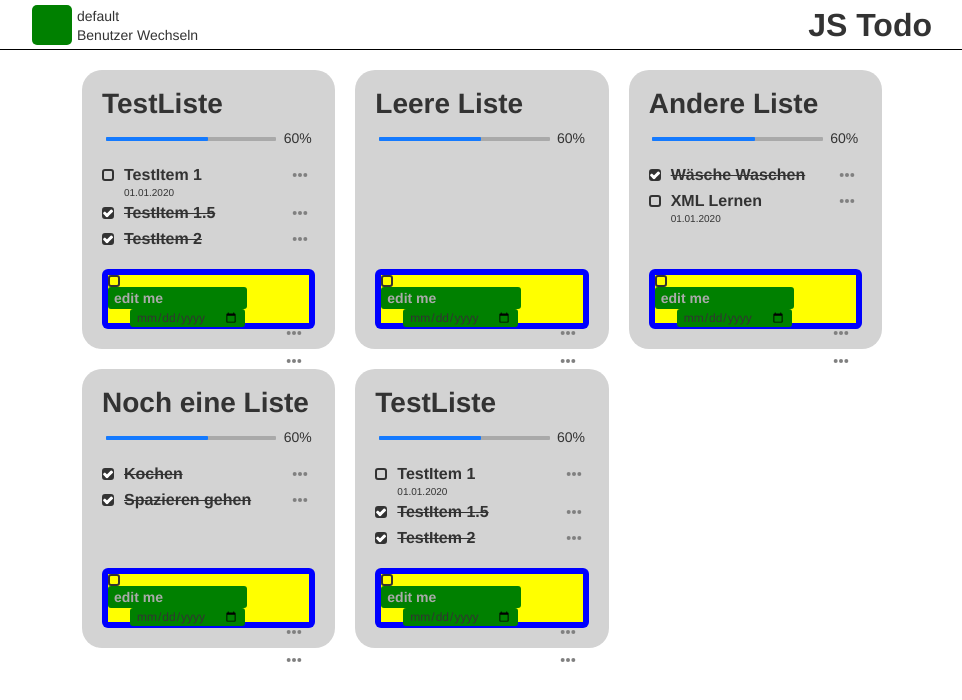
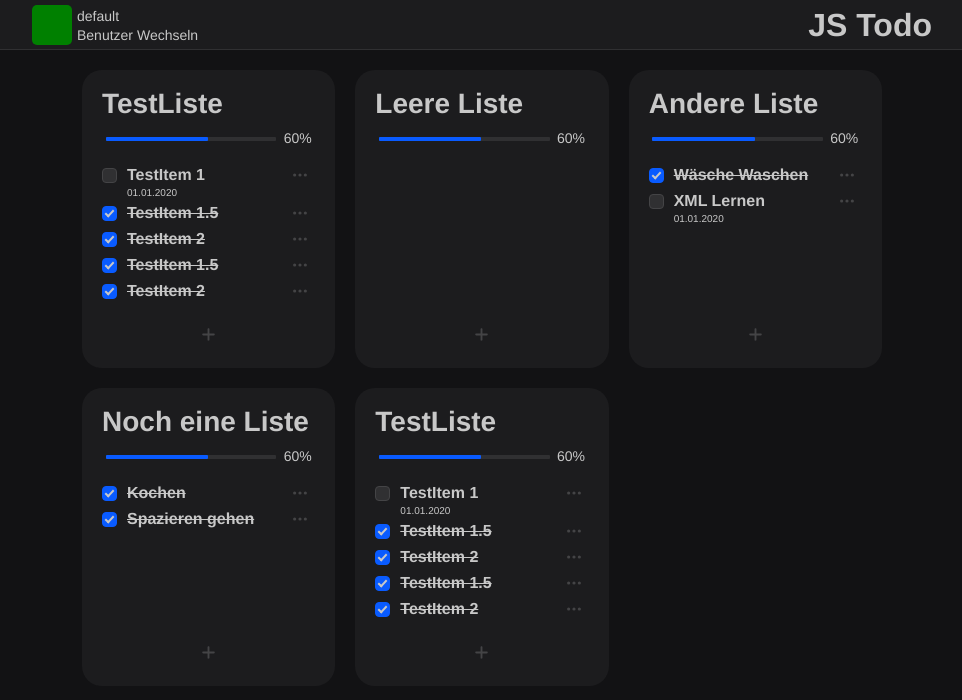
Before and after one commit to lucaschultz/jstodo, a Vue app in the folder client/: page / in a window 1280 px wide. Shown: the top 700 px of the page, without its empty margins (158-1120 px from the left). Built offline with nearby package versions, Linux system fonts and the light colour scheme.

Commit message:
Todo Items are now editable/removable

```diff
--- a/client/public/style.css
+++ b/client/public/style.css
@@ -89,21 +89,12 @@ button {
   padding: 0;
   width: auto;
   overflow: visible;
-
   background: transparent;
-
-  /* inherit font & color from ancestor */
   color: inherit;
   font: inherit;
-
-  /* Normalize `line-height`. Cannot be changed from `normal` in Firefox 4+. */
   line-height: normal;
-
-  /* Corrects font smoothing for webkit */
   -webkit-font-smoothing: inherit;
   -moz-osx-font-smoothing: inherit;
-
-  /* Corrects inability to style clickable `input` types in iOS */
   -webkit-appearance: none;
 }
 
@@ -128,12 +119,10 @@ section {
 }
 
 body {
-    font-family: 'Open Sans', Arial, sans-serif;
-    line-height: 1.5;
-    font-size: 14px;
-    font-size: 1.4em;
-    background-color: #fff;
-    color: #333;
+  font-family: Avenir, Helvetica, Arial, sans-serif;
+  line-height: 1.5;
+  font-size: 14px;
+  font-size: 1.4em;
 }
 
 .site-wrapper {
@@ -198,58 +187,21 @@ input:-moz-placeholder {
     color:#aaa;
 }
 
-input[type="checkbox"] {
-    margin: 0;
-    vertical-align: middle;
+/* Colors */
+
+html {
+  --color-accent: rgba(9, 91, 255, 1.00);
+  --bg-main: rgba(18, 18, 20, 1.00);
+  --bg-accent: rgba(28, 28, 30, 1.00);
+  --secondary-accent: rgba(68, 68, 70, 1.00);
+  --primary-accent: rgba(48, 48, 50, 1.00);
+  --tertiary-accent: rgba(35, 35, 37, 1.00);
+  --text: rgba(200, 200, 200, 1.00);
+  --shadow: rgba(0, 0, 0, .2);
+  --white: rgba(200, 200, 200, 1.00);
+  color: var(--text);
+  background-color: var(--bg-main);
 }
-
-input[type="submit"] {
-    border: none;
-    padding: 16px 20px;
-    font-family: inherit;
-    font-size: inherit;
-    text-transform: uppercase;
-    background-color: #00B285;
-    color: #fff;
-    font-weight: 700;
-    cursor: pointer;
-    -webkit-appearance: none;
-    -moz-appearance: none;
-    appearance: none;
-    -webkit-border-radius: 0;
-}
-
-input[type="submit"]:hover {
-    background-color: #00906C;
-}
-
-select {
-    display: block;
-    width: 100%;
-}
-
-label {
-    font-size: 11px;
-    font-size: 1.1rem;
-    font-style: italic;
-    color: #999;
-}
-
-small {
-    font-size: 11px;
-    font-size: 1.1rem;
-}
-
-img {
-    max-width: 100%;
-    height: auto;
-}
-
-embed,
-iframe {
-    max-width: 100%;
-}
-
 
 /* Header */
 
@@ -259,7 +211,8 @@ header {
   height: 50px;
   display: flex;
   justify-content: center;
-  border-bottom: 1px solid black;
+  background-color: var(--bg-accent);
+  border-bottom: 1px solid var(--primary-accent);
 }
 
 #header-content-wrapper {
@@ -317,13 +270,12 @@ h1 {
   display: grid;
   grid-gap: 20px;
   grid-template-columns: repeat(auto-fill, minmax(250px,1fr));
-  /*grid-auto-rows: 200px;*/
 }
 
 /* Todo Lists */
 
 .todo-list-wrapper {
-  background: lightgrey;
+  background: var(--bg-accent);
   border-radius: 20px;
   padding: 20px;
   min-height: 250px;
@@ -359,14 +311,14 @@ h1 {
 .progress-bar-outer {
   width: 80%;
   height: 4px;
-  background: darkgrey;
+  background: var(--primary-accent);
   border-radius: 1px;
 }
 
 .progress-bar-inner {
   height: 100%;
   width: 60%;
-  background: #147aff;
+  background: var(--color-accent);
   border-radius: inherit;
 }
 
@@ -376,7 +328,6 @@ h1 {
 
 /* Todo Item */
 
-
 .todo-item {
   display: flex;
   align-items: center;
@@ -385,57 +336,8 @@ h1 {
 }
 
 .todo-item input[type="checkbox"] {
-  display: none;
+  margin-right: 10px;
 }
-
-.todo-check {
-  box-sizing: border-box;
-  border-radius: 3px;
-  margin-right: 10px;
-  height: 12px;
-  width: 12px;
-  border: 2px solid #333;
-  position: relative;
-  cursor: pointer;
-  transition: background-color .1s ease-out;
-}
-
-.todo-check::before,
-.todo-check::after {
-  content: '';
-  top: 6px;
-  left: -2px;
-  display: block;
-  position: absolute;
-  height: 3px;
-  width: 6px;
-  background-color: white;
-  transform: rotate(45deg) scaleX(0);
-  transform-origin: right center;
-  border-radius: 1px;
-  transition: transform .1s ease-out;
-}
-
-.todo-check::after {
-  left: 2px;
-  width: 9px;
-  transform: rotate(-45deg) scaleX(0);
-  transform-origin: left center;
-  transition: transform .15s ease-out;
-}
-
-input:checked ~ .todo-check {
-  background-color: #333;
-}
-
-input:checked ~ .todo-check::before {
-  transform: rotate(45deg) scaleX(1);
-}
-
-input:checked ~ .todo-check::after {
-  transform: rotate(-45deg) scaleX(1);
-}
-
 
 .item-name {
   display: block;
@@ -452,7 +354,7 @@ input:checked ~ .item-name {
 .item-due {
   display: block;
   font-size: 10px;
-  margin-left: 22px;
+  margin-left: 25px;
   overflow: hidden;
   height: 12px;
   transition: height .2s;
@@ -462,7 +364,7 @@ input:checked ~ .item-due {
   height: 0;
 }
 
-.edit-button {
+.simple-button {
   display: flex;
   align-items: center;
   justify-content: center;
@@ -473,8 +375,8 @@ input:checked ~ .item-due {
   transition: background-color .2s ease;
 }
 
-.edit-button:hover {
-  background-color: darkgrey;
+.simple-button:hover {
+  background-color: var(--tertiary-accent);
 }
 
 .edit-button svg {
@@ -482,8 +384,8 @@ input:checked ~ .item-due {
   width: 16px;
 }
 
-.edit-button-symbol {
-  fill: grey;
+.simple-button-symbol {
+  fill: var(--secondary-accent);
 }
 
 .break {
@@ -493,32 +395,51 @@ input:checked ~ .item-due {
 
 /* ItemEditor */
 
+
 .todo-list-content > form {
   margin-top: auto;
   display: flex;
-  align-items: center;
   flex-wrap: wrap;
-  background-color: blue;
   padding: 6px;
   border-radius: 6px;
-  height: 60px;
   width: 100%;
+  max-height: 55px;
+  overflow: hidden;
 }
 
-.todo-list-content > form input {
+.todo-list-content > form:hover {
+  background-color: var(--tertiary-accent);
+}
+
+.todo-list-content > form input[type="checkbox"] {
+  margin-right: 10px;
+}
+
+.new-todo-name,
+.new-todo-due {
   display: block;
   font-family: inherit;
   color: inherit;
   background-color: inherit;
   border-radius: 3px;
   border: none;
-  padding: 0 6px;
-  background-color: green;
 }
 
-.fiel-wrapper {
-  background-color: yellow;
-  height: 100%;
+.new-todo-name::placeholder,
+.new-todo-due::placeholder {
+  font-weight: 600;
+  color: inherit;
+}
+
+
+.field-wrapper {
+  overflow: hidden;
+  height: 0px;
+  display: flex;
+  flex-wrap: wrap;
+  align-items: center;
+  width: calc(100% - 30px);
+  transition: height .2s linear;
 }
 
 .todo-list-content > form input:focus {
@@ -528,28 +449,184 @@ input:checked ~ .item-due {
 .new-todo-name {
   font-size: 14px;
   font-weight: 600;
-  height: 22px;
-  width: calc(100% - 22px - 40px);
+  height: 20px;
+  line-height: 20px;
+  width: calc(100% - 25px);
 }
 
 .button-wrapper {
   margin-left: auto;
-  height: 100%;
+  overflow: hidden;
+  height: 0px;
   display: flex;
   flex-direction: column;
   justify-content: space-between;
   align-self: flex-start;
+  transition: height .2s linear;
 }
 
 .new-todo-due {
-  font-size: 12px;
-  font-weight: 400;
-  margin-left: 22px;
+  font-size: 10px;
+  font-weight: 600;
+  margin-left: 25px;
   width: auto;
-  height: 18px;
-  line-height: 18px;
+  height: 16px;
+  line-height: 16px;
+  color: #838383 !important;
 }
 
-.todo-list-content > form > .todo-check {
-  cursor: default;
+.todo-list-content > form.expanded {
+  background-color: var(--tertiary-accent);
 }
+
+.todo-list-content > form.expanded > .button-wrapper,
+.todo-list-content > form.expanded > .field-wrapper {
+  height: 43px;
+}
+
+.cancel-button,
+.confirm-button {
+  opacity: 0;
+  transition: opacity .1s linear;
+}
+
+.cancel-button svg,
+.confirm-button svg {
+  width: 15px;
+}
+
+form.expanded .cancel-button,
+form.expanded .confirm-button {
+  opacity: 1;
+}
+
+form.expanded .cancel-button:hover,
+form.expanded .confirm-button:hover {
+  background-color: var(--primary-accent);
+}
+
+.big-button {
+  width: 100%;
+  display: flex;
+  justify-content: center;
+  align-items: center;
+  height: 15px;
+  transition: height .2s linear;
+  overflow: hidden;
+}
+
+.todo-list-content > form.expanded .big-button {
+  height: 0px;
+}
+
+.todo-list-content > form.expanded .big-button-symbol {
+  opacity: 0;
+}
+
+.add-button svg {
+  width: 15px;
+  height: 15px;
+  /*transition: height .2s linear;*/
+}
+
+.big-button-symbol {
+  fill: var(--secondary-accent);
+  opacity: 1;
+  transition: opacity .1s ease-in-out;
+}
+
+
+
+@supports (-webkit-appearance: none) or (-moz-appearance: none) {
+  input[type='checkbox'] {
+    --focus: 2px rgba(39, 94, 254, .3);
+    -webkit-appearance: none;
+    -moz-appearance: none;
+    height: 15px;
+    outline: none;
+    display: inline-block;
+    vertical-align: top;
+    position: relative;
+    margin: 0;
+    cursor: pointer;
+    border: 1px solid var(--bc, var(--secondary-accent));
+    background: var(--b, var(--primary-accent));
+    -webkit-transition: background .3s, border-color .3s, box-shadow .2s;
+    transition: background .3s, border-color .3s, box-shadow .2s;
+  }
+  input[type='checkbox']:after {
+    content: '';
+    display: block;
+    left: 0;
+    top: 0;
+    position: absolute;
+    -webkit-transition: opacity var(--d-o, 0.2s), -webkit-transform var(--d-t, 0.3s) var(--d-t-e, ease);
+    transition: opacity var(--d-o, 0.2s), -webkit-transform var(--d-t, 0.3s) var(--d-t-e, ease);
+    transition: transform var(--d-t, 0.3s) var(--d-t-e, ease), opacity var(--d-o, 0.2s);
+    transition: transform var(--d-t, 0.3s) var(--d-t-e, ease), opacity var(--d-o, 0.2s), -webkit-transform var(--d-t, 0.3s) var(--d-t-e, ease);
+  }
+  input[type='checkbox']:checked {
+    --b: var(--color-accent);
+    --bc: var(--color-accent);
+    --d-o: .3s;
+    --d-t: .6s;
+    --d-t-e: cubic-bezier(.2, .85, .32, 1.2);
+  }
+  input[type='checkbox']:disabled {
+    --b: var(--bg-accent);
+    --bc: var(--primary-accent);
+    cursor: not-allowed;
+    opacity: .75;
+  }
+  input[type='checkbox']:disabled:checked {
+    --b: var(--bg-accent);
+    --bc: var(--primary-accent);
+  }
+  input[type='checkbox']:disabled:checked:after {
+    --o: .5;
+  }
+  input[type='checkbox']:disabled + label {
+    cursor: not-allowed;
+  }
+  input[type='checkbox']:hover:not(:checked):not(:disabled) {
+    --bc: var(--color-accent);
+  }
+  input[type='checkbox']:focus {
+    box-shadow: 0 0 0 var(--focus);
+  }
+  input[type='checkbox'] {
+    width: 15px;
+  }
+  input[type='checkbox']:after {
+    opacity: var(--o, 0);
+  }
+  input[type='checkbox']:checked {
+    --o: 1;
+  }
+  input[type='checkbox'] + label {
+    font-size: 14px;
+    line-height: 21px;
+    display: inline-block;
+    vertical-align: top;
+    cursor: pointer;
+    margin-left: 4px;
+  }
+
+  input[type='checkbox'] {
+    border-radius: 4px;
+  }
+  input[type='checkbox']:after {
+    width: 5px;
+    height: 9px;
+    border: 2px solid var(--white);
+    border-top: 0;
+    border-left: 0;
+    left: 4px;
+    top: 1px;
+    -webkit-transform: rotate(var(--r, 20deg));
+            transform: rotate(var(--r, 20deg));
+  }
+  input[type='checkbox']:checked {
+    --r: 43deg;
+  }
+}
--- a/client/src/App.vue
+++ b/client/src/App.vue
@@ -41,6 +41,18 @@ export default {
                   done: true,
                   due: '01.01.2020',
                   id: '684fdfhdhsghzd'
+                },
+                {
+                  name: 'TestItem 1.5',
+                  done: true,
+                  due: '01.01.2020',
+                  id: 'dfksduhf6789'
+                },
+                {
+                  name: 'TestItem 2',
+                  done: true,
+                  due: '01.01.2020',
+                  id: '684fddsfsdfhdhsghzd'
                 }
               ]
             },
@@ -111,16 +123,3 @@ export default {
   }
 };
 </script>
-
-<style>
-body {
-  margin: 0;
-  padding: 0;
-}
-#app {
-  font-family: Avenir, Helvetica, Arial, sans-serif;
-  -webkit-font-smoothing: antialiased;
-  -moz-osx-font-smoothing: grayscale;
-  color: #333;
-}
-</style>
--- /dev/null
+++ b/client/src/components/AddButton.vue
@@ -0,0 +1,19 @@
+<template>
+    <button class="add-button big-button" @click="onClick($event)">
+      <svg width="24" height="24" viewBox="0 0 24 24" fill="none" xmlns="http://www.w3.org/2000/svg"><path class="big-button-symbol" fill-rule="evenodd" clip-rule="evenodd" d="M10.5 20.5C10.5 21.33 11.17 22 12 22C12.83 22 13.5 21.33 13.5 20.5V13.5H20.5C21.33 13.5 22 12.83 22 12C22 11.17 21.33 10.5 20.5 10.5H13.5V3.5C13.5 2.67 12.83 2 12 2C11.17 2 10.5 2.67 10.5 3.5V10.5H3.5C2.67 10.5 2 11.17 2 12C2 12.83 2.67 13.5 3.5 13.5H10.5V20.5Z" fill="#000"></path></svg>
+    </button>
+</template>
+
+<script>
+export default {
+  name: 'AddButton',
+  methods: {
+    onClick: function (event) {
+      if (event) {
+        event.preventDefault();
+      }
+      this.$emit('click');
+    }
+  }
+};
+</script>
--- /dev/null
+++ b/client/src/components/CancelButton.vue
@@ -0,0 +1,19 @@
+<template>
+    <button class="cancel-button simple-button" @click="onClick($event)">
+      <svg width="24" height="24" viewBox="0 0 24 24" fill="none" xmlns="http://www.w3.org/2000/svg"><path class="simple-button-symbol" fill-rule="evenodd" clip-rule="evenodd" d="M14.1201 12.0025L19.0601 7.0625C19.6501 6.4725 19.6501 5.5225 19.0601 4.9425C18.4701 4.3525 17.5201 4.3525 16.9401 4.9425L12.0001 9.8825L7.06006 4.9425C6.47006 4.3525 5.52006 4.3525 4.94006 4.9425C4.35006 5.5325 4.35006 6.4825 4.94006 7.0625L9.88006 12.0025L4.94006 16.9425C4.35006 17.5325 4.35006 18.4825 4.94006 19.0625C5.23006 19.3525 5.62006 19.5025 6.00006 19.5025C6.38006 19.5025 6.77006 19.3525 7.06006 19.0625L12.0001 14.1225L16.9401 19.0625C17.2301 19.3525 17.6201 19.5025 18.0001 19.5025C18.3801 19.5025 18.7701 19.3525 19.0601 19.0625C19.6501 18.4725 19.6501 17.5225 19.0601 16.9425L14.1201 12.0025Z" fill="#000"></path></svg>
+    </button>
+</template>
+
+<script>
+export default {
+  name: 'CancelButton',
+  methods: {
+    onClick: function (event) {
+      if (event) {
+        event.preventDefault();
+      }
+      this.$emit('click');
+    }
+  }
+};
+</script>
--- /dev/null
+++ b/client/src/components/ConfirmButton.vue
@@ -0,0 +1,19 @@
+<template>
+    <button class="confirm-button simple-button" @click="onClick($event)">
+      <svg width="24" height="24" viewBox="0 0 24 24" fill="none" xmlns="http://www.w3.org/2000/svg"><path class="simple-button-symbol" fill-rule="evenodd" clip-rule="evenodd" d="M20.6992 5.06267C20.3086 4.67214 19.6755 4.67214 19.2849 5.06267L9.36846 14.9791L5.12944 10.7401C4.73891 10.3496 4.10575 10.3496 3.71522 10.7401L3.00707 11.4483C2.61654 11.8388 2.61654 12.472 3.00707 12.8625L7.96034 17.8158C8.02223 17.8777 8.08717 17.9346 8.15468 17.9867L8.67304 18.5051C9.06357 18.8956 9.69673 18.8956 10.0873 18.5051L10.6506 17.9418C10.6981 17.9023 10.7442 17.8603 10.7888 17.8158L11.4969 17.1076L11.4908 17.1015L21.4073 7.18504C21.7978 6.79451 21.7978 6.16135 21.4073 5.77083L20.6992 5.06267Z" fill="#000"></path></svg>
+    </button>
+</template>
+
+<script>
+export default {
+  name: 'ConfirmButton',
+  methods: {
+    onClick: function (event) {
+      if (event) {
+        event.preventDefault();
+      }
+      this.$emit('click');
+    }
+  }
+};
+</script>
--- a/client/src/components/EditButton.vue
+++ b/client/src/components/EditButton.vue
@@ -1,10 +1,10 @@
 <template>
-    <button class="edit-button simple-button" @click="$emit('edit-button')">
+    <button class="edit-button simple-button" @click="onClick($event)">
       <svg width="11px" height="3px" viewBox="0 0 11 3" version="1.1" xmlns="http://www.w3.org/2000/svg" xmlns:xlink="http://www.w3.org/1999/xlink">
-        <g class="edit-button-symbol button-symbol" fill="black">
-          <circle id="Oval" cx="1.5" cy="1.5" r="1.5"></circle>
-          <circle id="Oval-Copy" cx="5.5" cy="1.5" r="1.5"></circle>
-          <circle id="Oval-Copy-2" cx="9.5" cy="1.5" r="1.5"></circle>
+        <g class="simple-button-symbol" fill="#000">
+          <circle id="Oval" cx="1.5" cy="1.5" r="1.2"></circle>
+          <circle id="Oval-Copy" cx="5.5" cy="1.5" r="1.2"></circle>
+          <circle id="Oval-Copy-2" cx="9.5" cy="1.5" r="1.2"></circle>
         </g>
       </svg>
     </button>
@@ -13,5 +13,13 @@
 <script>
 export default {
   name: 'EditButton',
+  methods: {
+    onClick: function (event) {
+      if (event) {
+        event.preventDefault();
+      }
+      this.$emit('click');
+    }
+  }
 };
 </script>
--- a/client/src/components/ItemEditor.vue
+++ b/client/src/components/ItemEditor.vue
@@ -1,20 +1,23 @@
 <template>
-  <form>
-    <div class="fiel-wrapper">
-      <div class="todo-check"></div>
-      <input v-model="name" placeholder="edit me" class="new-todo-name">
+  <form :class="{ expanded: isExpanded }">
+    <AddButton @click="newItem"></AddButton>
+    <div class="field-wrapper">
+      <input type="checkbox" disabled v-model="done">
+      <input v-model="name" placeholder="Todo" class="new-todo-name">
       <div class="break"></div>
-      <input type="date" class="new-todo-due" id="start" value="" min="2020-01-01">
+      <input type="date" class="new-todo-due" v-model="due" min="2020-01-01">
     </div>
     <div class="button-wrapper">
-      <EditButton></EditButton>
-      <EditButton></EditButton>
+      <ConfirmButton @click="emitItem"></ConfirmButton>
+      <CancelButton @click="cancelEdit"></CancelButton>
     </div>
   </form>
 </template>
 
 <script>
-import EditButton from './EditButton.vue';
+import ConfirmButton from './ConfirmButton.vue';
+import CancelButton from './CancelButton.vue';
+import AddButton from './AddButton.vue';
 
 export default {
   name: 'ItemEditor',
@@ -23,11 +26,55 @@ export default {
   },
   data: function () {
     return {
-      name: this.item.name,
+      name: '',
+      id: null,
+      due: '',
+      done: false
     };
   },
+  computed: {
+    isExpanded: function () {
+      return this.id !== null;
+    }
+  },
+  methods: {
+    generateID: function () {
+      return '_' + Math.random().toString(36).substr(2, 9);
+    },
+    newItem: function () {
+      this.id = this.generateID();
+    },
+    cancelEdit: function () {
+      this.id = null;
+      this.done = false;
+      this.name = '';
+      this.due = '';
+    },
+    emitItem: function () {
+      this.$emit('updated-item', {
+        id: this.id,
+        done: this.done,
+        name: this.name,
+        due: this.due
+      });
+      this.cancelEdit();
+    }
+  },
+  watch: {
+    item: {
+      deep: true,
+      handler: function (newVal) {
+        this.id = newVal.id;
+        this.done = newVal.done;
+        this.name = newVal.name;
+        this.due = newVal.due;
+      }
+    }
+  },
   components: {
-    EditButton
+    ConfirmButton,
+    CancelButton,
+    AddButton
   }
 };
 </script>
--- a/client/src/components/TodoItem.vue
+++ b/client/src/components/TodoItem.vue
@@ -2,9 +2,8 @@
     <ul>
         <li class="todo-item">
           <input type="checkbox" :id="extended" v-model="done">
-          <label class="todo-check" :for="extended"></label>
           <div class="item-name">{{ name }}</div>
-          <EditButton></EditButton>
+          <EditButton @click="editItem"></EditButton>
           <div class="break"></div>
           <div class="item-due">{{ due }}</div>
         </li>
@@ -25,6 +24,14 @@ export default {
     },
     updateItem () {
       this.$emit('updated-item', {
+        name: this.name,
+        done: this.done,
+        due: this.due,
+        id: this.id
+      });
+    },
+    editItem () {
+      this.$emit('edit-item', {
         name: this.name,
         done: this.done,
         due: this.due,
--- a/client/src/components/TodoList.vue
+++ b/client/src/components/TodoList.vue
@@ -11,9 +11,9 @@
         </div>
       </div>
       <ul class="item-list">
-        <TodoItem v-for="item in items" v-bind:item="item" v-bind:key="item.id" @updated-item="updateItems"></TodoItem>
+        <TodoItem v-for="item in items" v-bind:item="item" v-bind:key="item.id" @updated-item="updateItems" @edit-item="setEditItem"></TodoItem>
       </ul>
-      <ItemEditor :item="currentItem"></ItemEditor>
+      <ItemEditor :item="editItem" @updated-item="updateItems"></ItemEditor>
     </div>
   </div>
 </template>
@@ -32,12 +32,7 @@ export default {
       name: this.list.name,
       id: this.list.id,
       items: this.list.items,
-      currentItem: {
-        name: '',
-        done: false,
-        due: '2020-10-12',
-        id: 'f4i3hr9f'
-      }
+      editItem: null
     };
   },
   computed: {
@@ -60,6 +55,13 @@ export default {
       } else {
         Object.assign(this.items[index], item);
       }
+    },
+    removeItem: function (item) {
+      this.items = this.items.filter(i => item.id !== i.id);
+    },
+    setEditItem: function (item) {
+      this.removeItem(item);
+      this.editItem = item;
     },
     emitList: function () {
       this.$emit('updated-list', {
```
